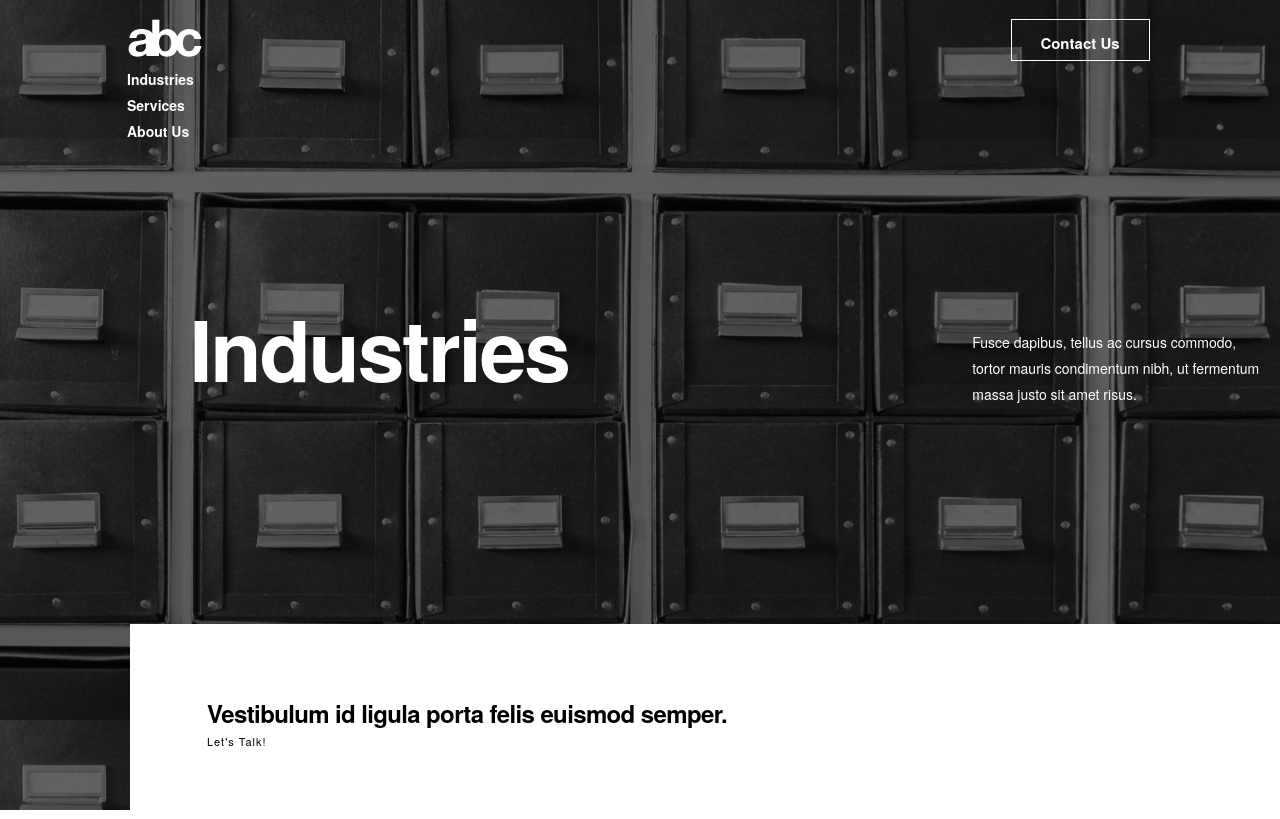
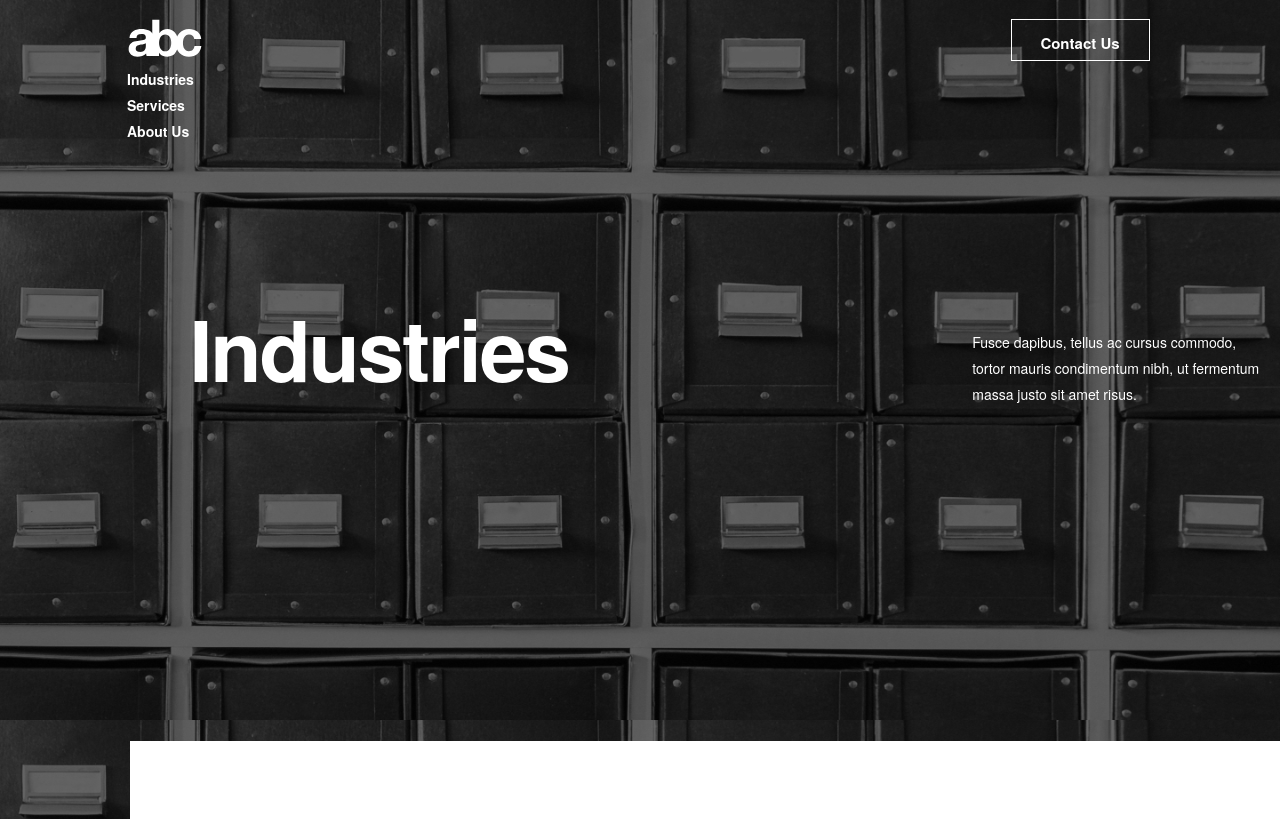
Before and after one commit to fu11m3tal/Component-Dev-Test-2021, a React (Create React App) app: page / in a window 1280 px wide. Shown: the top 819 px of the page. Built offline with nearby package versions, Linux system fonts and the light colour scheme.

Commit message:
Created a page component that handles rendering of headline, subhead and cta for navigation changes.

```diff
--- a/src/App.css
+++ b/src/App.css
@@ -10,8 +10,8 @@
 .App {
   background-color: rgba(0, 0, 0, 0.6);
   background-image: url('./backgrounds/slide_one.jpg');
-  /* min-height: 100vh; */
-  max-height: 810px;
+  /* max-width: 1440px; */
+  min-height: 100vh;
   background-size:100vw;
 }
 
@@ -144,8 +144,7 @@
 
 .Page-header {
   display: flex;
-  height: 30rem;
-  overflow: hidden;
+  /* height: 30rem; */
 }
 
 .Page-headline {
@@ -160,7 +159,6 @@
   line-height: 5.25rem;
   letter-spacing: -2.2px;
   color: white;
-  overflow: hidden;
 }
 
 
@@ -174,11 +172,9 @@
   font-weight: normal;
   font-stretch: normal;
   font-style: normal;
-
   line-height: 1.625rem;
   letter-spacing: normal;
   color: white;
-  overflow: hidden;
 }
 
 .Page-cta {
--- a/src/App.js
+++ b/src/App.js
@@ -2,6 +2,7 @@
 import './App.css';
 import content from './content.json';
 import logo from './abc_logo.svg';
+import Page from './Page.js';
 import backgrounds from './backgrounds/slide_one.jpg';
 
 class App extends React.Component {
@@ -9,7 +10,7 @@
     super(props);
     this.state = {
       content: content,
-      main: 0
+      main: 0,
      };
      this.setMain = this.setMain.bind(this);
   }
@@ -38,22 +39,7 @@
                 ))}
               </div>
           </div>
-          <div className='Page'>
-            <div className='Page-header'>
-              <p className="Page-headline">
-                {headline}
-              </p>
-              <p className="Page-subhead">
-                {subhead}
-              </p>
-            </div>
-            <div className="Page-cta">
-              <p>
-                {cta}
-              </p>
-              <div className='LETS-TALK'>Let's Talk!</div>
-            </div>
-          </div>
+          <Page headline={headline} subhead={subhead} cta={cta}/>
         </div>
     );
   }
--- /dev/null
+++ b/src/Page.js
@@ -0,0 +1,22 @@
+const Page = ({headline, subhead, cta}) => {
+    return (
+        <div className='Page'>
+            <div className='Page-header'>
+                <p className="Page-headline">
+                {headline}
+                </p>
+                <p className="Page-subhead">
+                {subhead}
+                </p>
+            </div>
+            <div className="Page-cta">
+                <p>
+                {cta}
+                </p>
+                <div className='LETS-TALK'>Let's Talk!</div>
+            </div>
+        </div>
+    )
+}
+
+export default Page;
```
